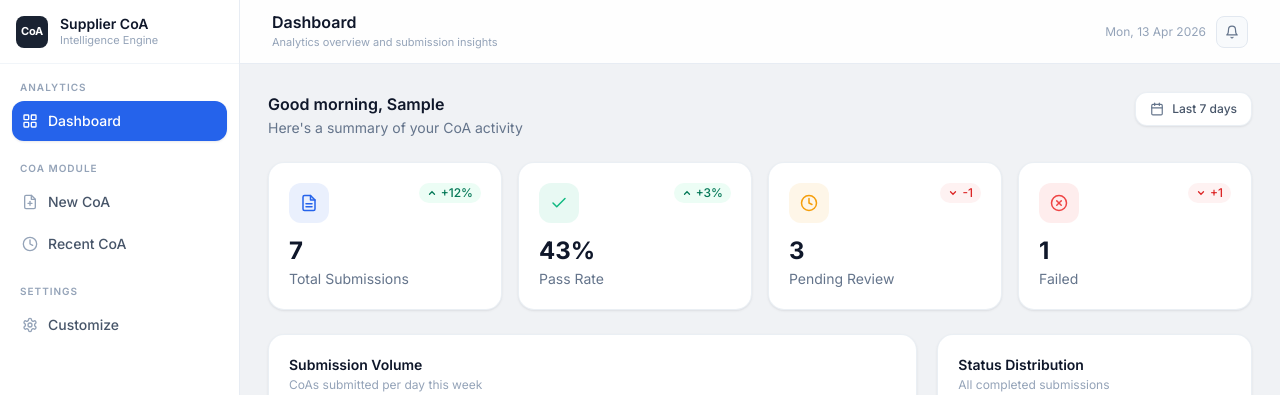
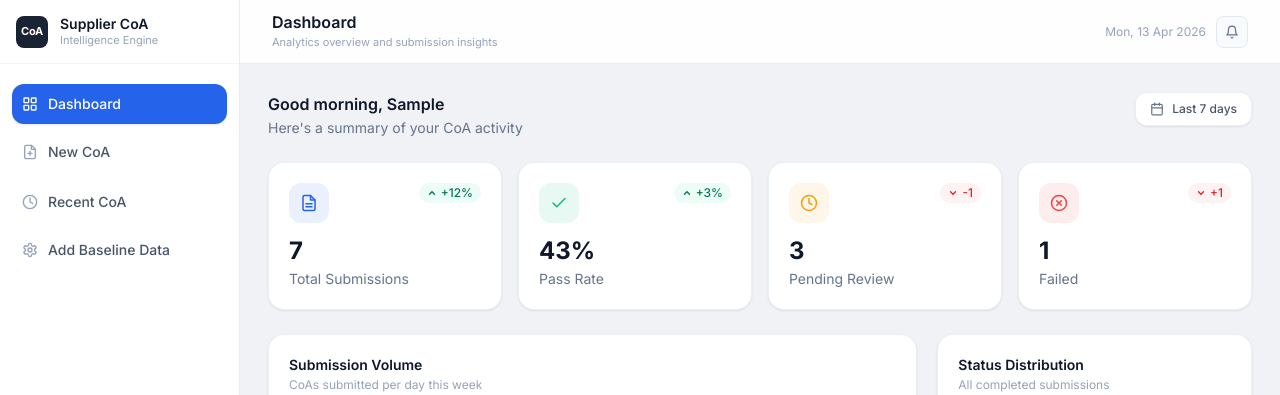
Before and after one commit to wolvio-cloud/CoA-Intelligence-Engine, a Next.js app: page / in a window 1280 px wide. Both pictures are taken after typing "Sample", "Sample123" into the empty fields and a click on the button "Sign in". Shown: the top 395 px of the page. Built offline with nearby package versions, Linux system fonts and the light colour scheme; no server answers.

Commit message:
Update sidebar

```diff
--- a/src/components/layout/Sidebar.tsx
+++ b/src/components/layout/Sidebar.tsx
@@ -70,7 +70,7 @@ const navGroups: {
     items: [
       {
         id: "customize",
-        label: "Customize",
+        label: "Add Baseline Data",
         icon: (
           <svg width="16" height="16" viewBox="0 0 24 24" fill="none" stroke="currentColor" strokeWidth="2" strokeLinecap="round" strokeLinejoin="round">
             <path d="M12.22 2h-.44a2 2 0 0 0-2 2v.18a2 2 0 0 1-1 1.73l-.43.25a2 2 0 0 1-2 0l-.15-.08a2 2 0 0 0-2.73.73l-.22.38a2 2 0 0 0 .73 2.73l.15.1a2 2 0 0 1 1 1.72v.51a2 2 0 0 1-1 1.74l-.15.09a2 2 0 0 0-.73 2.73l.22.38a2 2 0 0 0 2.73.73l.15-.08a2 2 0 0 1 2 0l.43.25a2 2 0 0 1 1 1.73V20a2 2 0 0 0 2 2h.44a2 2 0 0 0 2-2v-.18a2 2 0 0 1 1-1.73l.43-.25a2 2 0 0 1 2 0l.15.08a2 2 0 0 0 2.73-.73l.22-.39a2 2 0 0 0-.73-2.73l-.15-.08a2 2 0 0 1-1-1.74v-.5a2 2 0 0 1 1-1.74l.15-.09a2 2 0 0 0 .73-2.73l-.22-.38a2 2 0 0 0-2.73-.73l-.15.08a2 2 0 0 1-2 0l-.43-.25a2 2 0 0 1-1-1.73V4a2 2 0 0 0-2-2z" />
@@ -145,13 +145,9 @@ export function Sidebar({ activePage, onNavigate, onLogout, user }: SidebarProps
           </div>
         </div>
 
-        <div className="flex-1 overflow-y-auto px-3 py-4 space-y-5">
+        <div className="flex-1 overflow-y-auto px-3 py-4 ">
           {navGroups.map((group) => (
-            <div key={group.label}>
-              <p className="mb-1.5 px-2 text-[10px] font-semibold uppercase tracking-widest text-slate-400">
-                {group.label}
-              </p>
-              <nav className="flex flex-col gap-0.5">
+             <nav className="flex flex-col gap-0.5">
                 {group.items.map((item) => (
                   <button
                     key={item.id}
@@ -160,7 +156,7 @@ export function Sidebar({ activePage, onNavigate, onLogout, user }: SidebarProps
                       onNavigate(item.id);
                       setMobileOpen(false);
                     }}
-                    className={`flex w-full items-center gap-2.5 rounded-xl px-2.5 py-2.5 text-sm font-medium transition-all duration-150 ${
+                    className={`my-1 flex w-full items-center gap-2.5 rounded-xl px-2.5 py-2.5 text-sm font-medium transition-all duration-150 ${
                       activePage === item.id
                         ? "bg-blue-600 text-white shadow-sm"
                         : "text-slate-600 hover:bg-slate-50 hover:text-slate-900"
@@ -173,7 +169,6 @@ export function Sidebar({ activePage, onNavigate, onLogout, user }: SidebarProps
                   </button>
                 ))}
               </nav>
-            </div>
           ))}
         </div>
 
--- a/src/components/layout/TopBar.tsx
+++ b/src/components/layout/TopBar.tsx
@@ -20,8 +20,8 @@ const pageMeta: Record<Page, { title: string; description: string }> = {
     description: "Browse and review past submissions",
   },
   customize: {
-    title: "Customize",
-    description: "Manage documents, spec limits and configuration",
+    title: "Baseline Data",
+    description: "Manage and update baseline data for accurate analysis",
   },
 };
 
```
